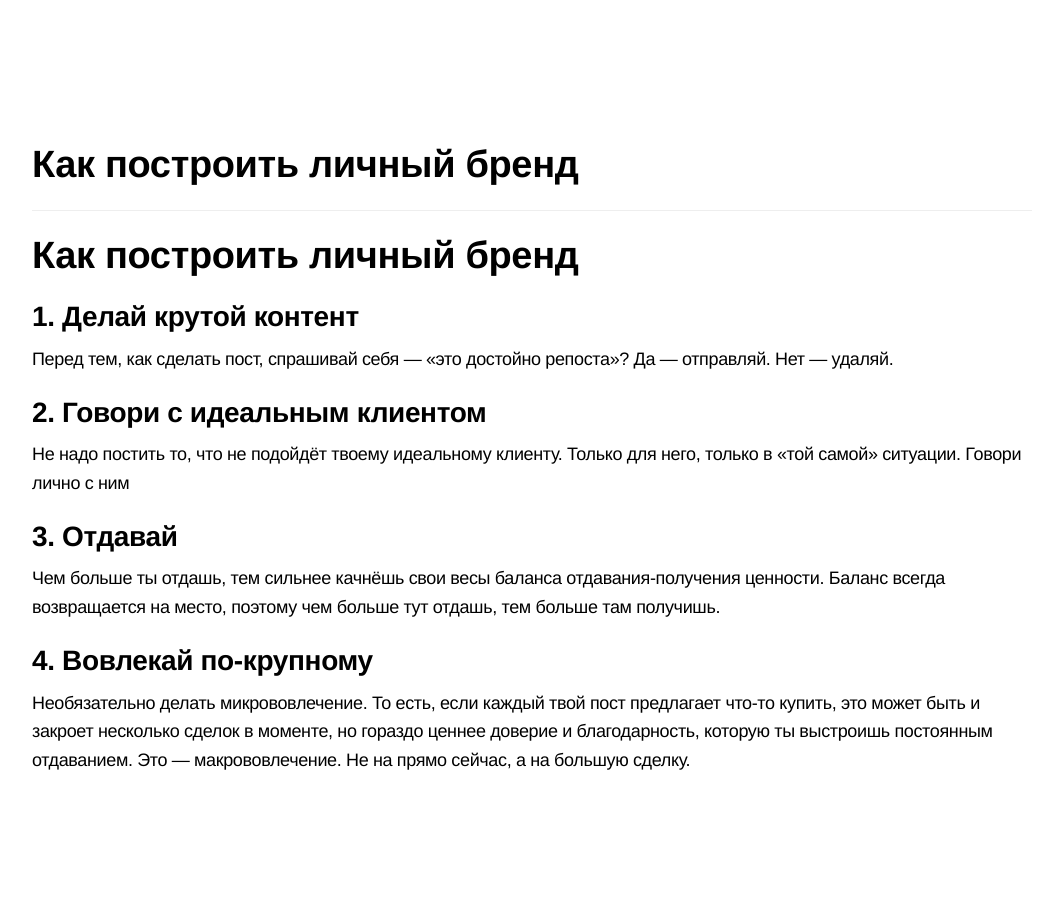
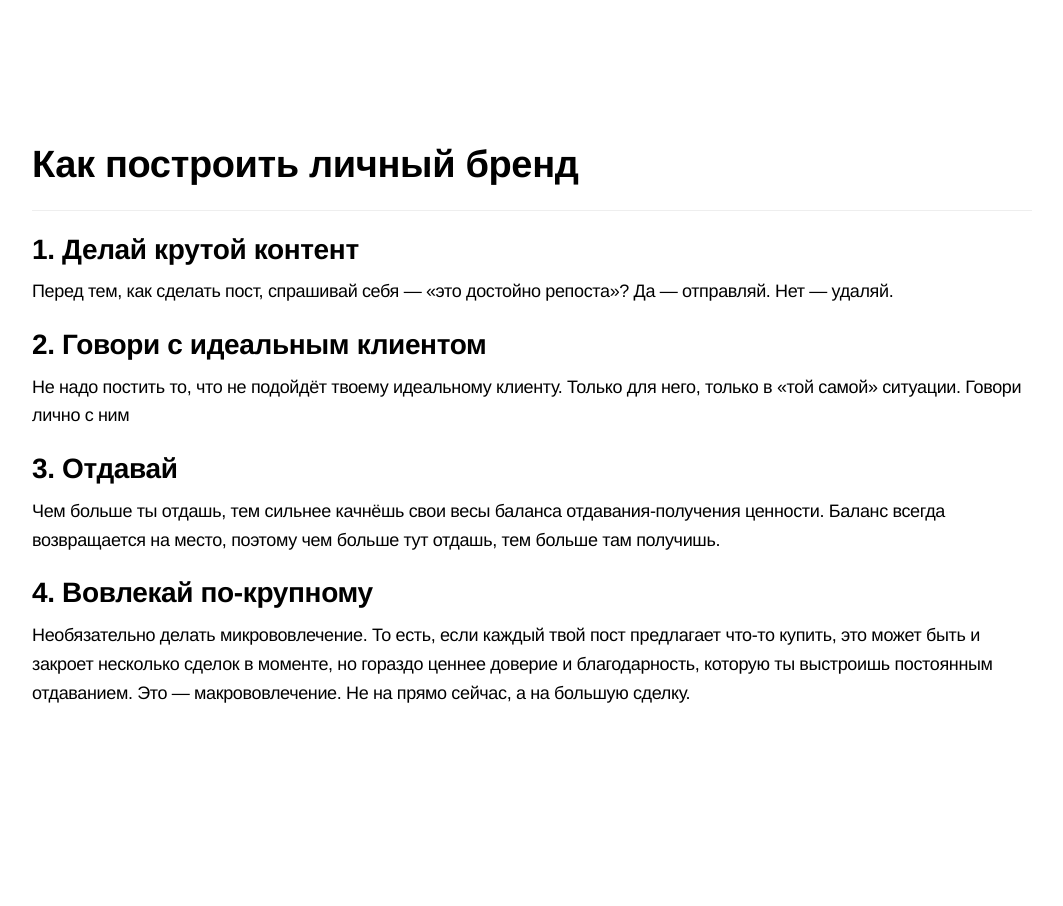
Before and after one commit to bz-icoach/bz-icoach.github.io, a Jekyll site: the page built from _posts/kak-sozdat-moshchnoe-soobshchestvo-postroit-lichnyy-brend/2018-01-16-kak-postroit-lichnyy-brend.md, in a window 1280 px wide. Shown: the whole page, without its empty margins (108-1171 px from the left). Built offline with Jekyll 4.4.1, drawn with Linux system fonts in a browser that asks for light colours; nearby versions of some CDN libraries.

Commit message:
Update 2018-01-16-kak-postroit-lichnyy-brend.md

```diff
--- a/_posts/kak-sozdat-moshchnoe-soobshchestvo-postroit-lichnyy-brend/2018-01-16-kak-postroit-lichnyy-brend.md
+++ b/_posts/kak-sozdat-moshchnoe-soobshchestvo-postroit-lichnyy-brend/2018-01-16-kak-postroit-lichnyy-brend.md
@@ -2,8 +2,6 @@
 layout: post
 title: Как построить личный бренд
 ---
-
-# Как построить личный бренд
 
 ## 1. Делай крутой контент
 
```
